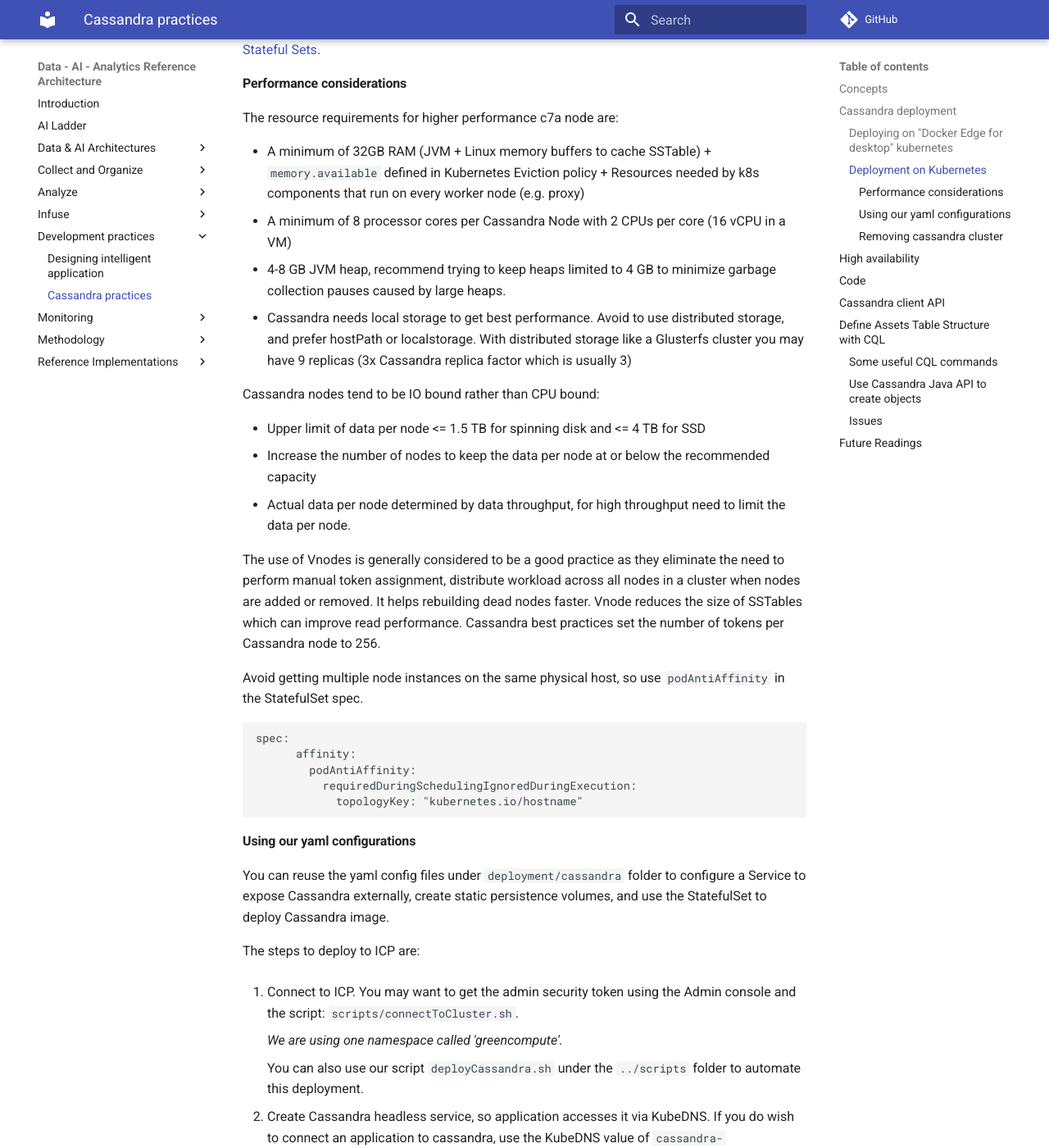
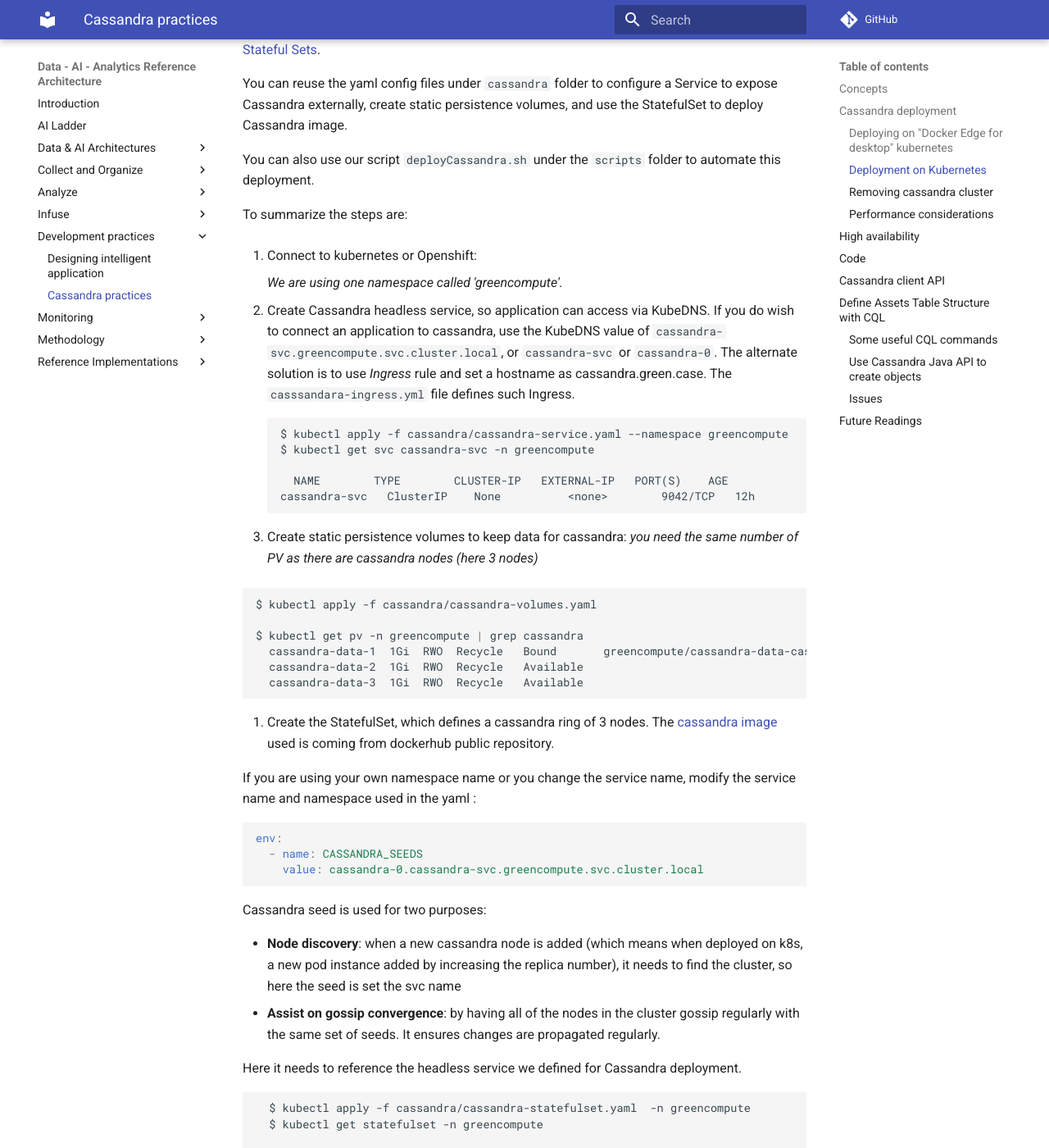
Before and after one commit to ibm-cloud-architecture/refarch-data-ai-analytics, an MkDocs documentation site: the page built from docs/data/cassandra/readme.md, in a window 1280 px wide and 1400 px high, scrolled down 2285 px. Shown: the whole window at 82% size. Built offline with MkDocs 1.6.1 and Material for MkDocs 9.7.7, drawn with Linux system fonts in a browser that asks for light colours; comment, search, counter and statistics services are not loaded; some of the changed text lies outside the part shown.

Commit message:
work on cassandra

````diff
--- a/docs/data/cassandra/readme.md
+++ b/docs/data/cassandra/readme.md
@@ -1,8 +1,8 @@
 # Cassandra Summary
 
-In this article we are a quick summar of [Cassandra](http://cassandra.apache.org/) capabilities in the context of data persistence and how to deploy it on Openshift.
+In this article we do a quick summary of [Cassandra](http://cassandra.apache.org/) capabilities in the context of data persistence and how to deploy it on Openshift.
 
-Cassandra addresses linear scalability and high availability to persist a huge data set. It uses replication to multiple nodes managed in cluster, even deployed cross data centers.
+Cassandra addresses linear scalability and high availability to persist a huge data set. It uses replication to multiple nodes managed in cluster, even deployable  across datacenters.
 
 ## Concepts
 
@@ -34,7 +34,7 @@
 
 For development work we use the **Docker Edge** version of Docker and enable Kubernetes (see this [note from docker web site](https://docs.docker.com/docker-for-mac/kubernetes/)).
 
-Then you can use our script `deployCassandra.sh` under the `scripts` folder BUT be sure to adapt the yaml settings in the folder `deployments/cassandra` to limit the replicas for what you need. The steps are the same as for ICP deployment so see next section.
+Then you can use our script `deployCassandra.sh` under the `scripts` folder BUT be sure to adapt the yaml settings in the folder `cassandra` to limit the replicas for what you need. The steps are the same as for kubernetes deployment as described in next section.
 
 ### Deployment on Kubernetes
 
@@ -44,50 +44,20 @@
 
 We also recommend to be familiar with [this kubernetes tutorial on how to deploy Cassandra with Stateful Sets](https://kubernetes.io/docs/tutorials/stateful-application/cassandra/).
 
-#### Performance considerations
+You can reuse the yaml config files under `cassandra` folder to configure a Service to expose Cassandra externally, create static persistence volumes, and use the StatefulSet to deploy Cassandra image.
 
-The resource requirements for higher performance c7a node are:
+You can also use our script `deployCassandra.sh` under the `scripts` folder to automate this deployment.
 
-* A minimum of 32GB RAM (JVM + Linux memory buffers to cache SSTable) + `memory.available` defined in Kubernetes Eviction policy + Resources needed by k8s components that run on every worker node (e.g. proxy)
-* A minimum of 8 processor cores per Cassandra Node with 2 CPUs per core (16 vCPU in a VM)
-* 4-8 GB JVM heap, recommend trying to keep heaps limited to 4 GB to minimize garbage collection pauses caused by large heaps.
-* Cassandra needs local storage to get best performance. Avoid to use distributed storage, and prefer hostPath or localstorage. With distributed storage like a Glusterfs cluster you may have 9 replicas (3x Cassandra replica factor which is usually 3)
+To summarize the steps are:
 
-Cassandra  nodes tend  to be IO bound  rather than CPU bound:
-
-* Upper limit of data per node <= 1.5 TB for spinning disk and <= 4 TB for SSD
-* Increase the number of nodes to keep the data per node at or below the recommended capacity
-* Actual data per node determined by data throughput, for high throughput need to limit the data per node.
-
-The use of Vnodes is generally  considered  to be a good practice as they eliminate the need to perform manual token assignment, distribute workload across all nodes in a cluster when nodes are added or removed. It helps rebuilding dead nodes faster.
-Vnode reduces the size of SSTables which can improve read performance. Cassandra best practices set the number of tokens per Cassandra node to 256.
-
-Avoid getting multiple node instances on the same physical host, so use `podAntiAffinity` in the StatefulSet spec.
-
-```
-spec:
-      affinity:
-        podAntiAffinity:
-          requiredDuringSchedulingIgnoredDuringExecution:
-            topologyKey: "kubernetes.io/hostname"
-```
-
-#### Using our yaml configurations
-
-You can reuse the yaml config files under `deployment/cassandra` folder to configure a Service to expose Cassandra externally, create static persistence volumes, and use the StatefulSet to deploy Cassandra image.
-
-The steps to deploy to ICP are:
-
-1. Connect to ICP. You may want to get the admin security token using the Admin console and the script: `scripts/connectToCluster.sh`.
+1. Connect to kubernetes or Openshift:
 
     *We are using one namespace called 'greencompute'.*
 
-    You can also use our script `deployCassandra.sh` under the `../scripts` folder to automate this deployment.
-
-1. Create Cassandra headless service, so application accesses it via KubeDNS. If you do wish to connect an application to cassandra, use the KubeDNS value of `cassandra-svc.greencompute.svc.cluster.local`, or `cassandra-svc` or `cassandra-0`. The alternate solution is to use *Ingress* rule and set a hostname as cassandra.green.case. The `casssandara-ingress.yml` file defines such Ingress.
+1. Create Cassandra headless service, so application can access via KubeDNS. If you do wish to connect an application to cassandra, use the KubeDNS value of `cassandra-svc.greencompute.svc.cluster.local`, or `cassandra-svc` or `cassandra-0`. The alternate solution is to use *Ingress* rule and set a hostname as cassandra.green.case. The `casssandara-ingress.yml` file defines such Ingress.
 
     ```
-    $ kubectl apply -f deployment/cassandra/cassandra-service.yaml --namespace greencompute
+    $ kubectl apply -f cassandra/cassandra-service.yaml --namespace greencompute
     $ kubectl get svc cassandra-svc -n greencompute
 
       NAME        TYPE        CLUSTER-IP   EXTERNAL-IP   PORT(S)    AGE
@@ -97,7 +67,7 @@
 1. Create static persistence volumes to keep data for cassandra: *you need the same number of PV as there are cassandra nodes (here 3 nodes)*
 
   ```shell
-  $ kubectl apply -f deployment/cassandra/cassandra-volumes.yaml
+  $ kubectl apply -f cassandra/cassandra-volumes.yaml
 
   $ kubectl get pv -n greencompute | grep cassandra
     cassandra-data-1  1Gi  RWO  Recycle   Bound       greencompute/cassandra-data-cassandra-0 12h
@@ -118,17 +88,17 @@
 
  Cassandra seed is used for two purposes:
 
- * Node discovery: when a new cassandra node is added (which means when deployed on k8s, a new pod instance added by increasing the replica), it needs to find the cluster, so here it is set the svc
- * Assist on gossip convergence: by having all of the nodes in the cluster gossip regularly with the same set of seeds. It ensures changes are propagated regularly.
+ * **Node discovery**: when a new cassandra node is added (which means when deployed on k8s, a new pod instance added by increasing the replica number), it needs to find the cluster, so here the seed is set the svc name
+ * **Assist on gossip convergence**: by having all of the nodes in the cluster gossip regularly with the same set of seeds. It ensures changes are propagated regularly.
 
   Here it needs to reference the headless service we defined for Cassandra deployment.
 
   ```shell
-    $ kubectl apply -f deployment/cassandra/cassandra-statefulset.yaml  -n greencompute
+    $ kubectl apply -f cassandra/cassandra-statefulset.yaml  -n greencompute
     $ kubectl get statefulset -n greencompute
 
     NAME                                        DESIRED   CURRENT   AGE
-    cassandra                                   1         1         12h
+    cassandra                                   3         3         12h
   ```
 
 * Connect to the pod to assess the configuration is as expected.
@@ -150,7 +120,7 @@
 
  The string "UN", means for Up and Normal state.
 
-#### Removing cassandra cluster
+### Removing cassandra cluster
 
 We are providing a script for that `./scripts/deleteCassandra.sh` which remove the stateful, the pv, pvc and service
 
@@ -162,17 +132,47 @@
     && kubectl delete pvc,pv,svc -l app=cassandra
 ```
 
+### Performance considerations
+
+The resource requirements for higher performance are:
+
+* A minimum of 32GB RAM (JVM + Linux memory buffers to cache SSTable) + `memory.available` defined in Kubernetes Eviction policy + Resources needed by k8s components that run on every worker node (e.g. proxy)
+* A minimum of 8 processor cores per Cassandra Node with 2 CPUs per core (16 vCPU in a VM)
+* 4-8 GB JVM heap, recommend trying to keep heaps limited to 4 GB to minimize garbage collection pauses caused by large heaps.
+* Cassandra needs local storage to get best performance. Avoid to use distributed storage, and prefer hostPath or localstorage. With distributed storage like a Glusterfs cluster you may have 9 replicas (3x Cassandra replica factor which is usually 3).
+
+Cassandra nodes tend to be IO bound rather than CPU bound:
+
+* Upper limit of data per node <= 1.5 TB for spinning disk and <= 4 TB for SSD
+* Increase the number of nodes to keep the data per node at or below the recommended capacity
+* Actual data per node determined by data throughput, for high throughput, you need to limit the data per node.
+
+The use of Vnodes is generally  considered  to be a good practice as they eliminate the need to perform manual token assignment, distribute workload across all nodes in a cluster when nodes are added or removed. It helps rebuilding dead nodes faster.
+Vnode reduces the size of SSTables which can improve read performance. Cassandra best practices set the number of tokens per Cassandra node to 256.
+
+Avoid getting multiple node instances on the same physical host, so use `podAntiAffinity` in the StatefulSet spec.
+
+```
+spec:
+      affinity:
+        podAntiAffinity:
+          requiredDuringSchedulingIgnoredDuringExecution:
+            topologyKey: "kubernetes.io/hostname"
+```
+
 ## High availability
 
 Within a cluster the number of replicas in the statefulset is at least 3 but can be increased to 5 when code maintenance is needed.
 The choice for persistence storage is important, and the backup and restore strategy of the storage area network used.
 
 When creating connection to persist data into a keyspace, you specify the persistence strategy and number of replicas at the client code level. Mostly using properties file.
+
 ```
 p.setProperty(CASSANDRA_STRATEGY, "SimpleStrategy");
-p.setProperty(CASSANDRA_REPLICAS, "1");
+p.setProperty(CASSANDRA_REPLICAS, "3");
 ```
-When deploying on Staging or test cluster, ring topology, SimpleStrategy is enough: additional replicas are placed on the next nodes in the ring moving clockwise without considering topology, such as rack or datacenter location.
+
+When deploying on Staging or test cluster, ring topology, SimpleStrategy is enough: additional replicas are placed on the next nodes in the ring moving clockwise without considering topology, such as rack or datacenter location: a cluster can spread over availability zones and datacenters.
 For HA and production deployment NetworkTopologyStrategy is needed: replicas are placed in the same datacenter but on distinct racks.
 
 For the number of replicas, it is recommended to use 3 per datacenter.
@@ -188,6 +188,7 @@
 The code is under `refarch-reefer-ml` project and can be loaded into Eclipse. This component is deployed as container inside a kubernetes cluster like Openshift. See code explanation, how to build and run in [this note]()
 
 In the pom.xml we added the following dependencies to get access to the core driver API:
+
 ```
 <dependency>
   <groupId>com.datastax.cassandra</groupId>
````
Also changed, not shown: other parts of docs/data/cassandra/readme.md (+1 -1 lines), README.md (+3 -3 lines), docs/data/data-replication.md (+21 -34 lines), docs/data/example.md (added, +14 -0 lines), docs/methodology/README.md (+0 -1 lines), 7 other files.
